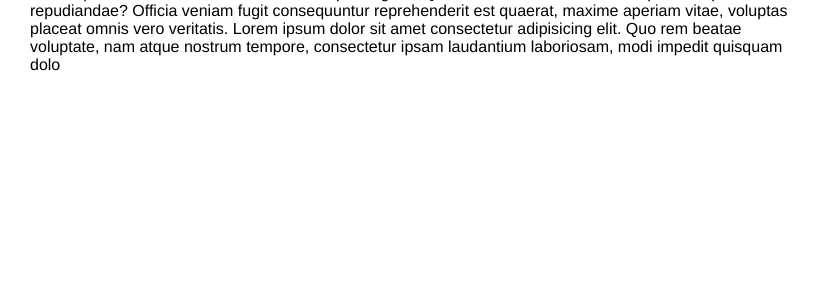
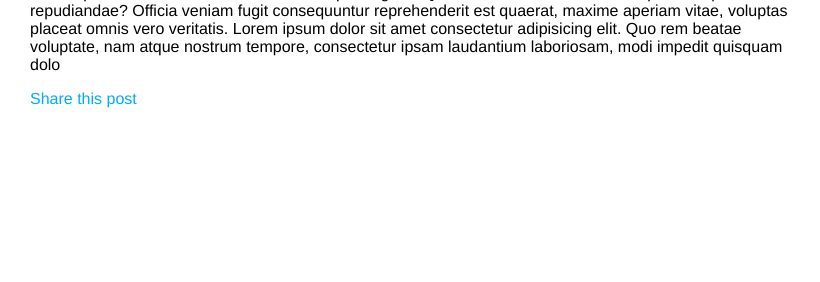
Before and after one commit to melissapixel/blog, a Django app: a page that uses blog/templates/blog/post/detail.html in a window 1280 px wide. Shown: the part 140-422 px from the top of the page, without its empty margins (0-820 px from the left). Run offline with Django 4.2, Linux system fonts and the light colour scheme; data comes from the database, SQL or seed files in the repository.

Commit message:
Easier way to form: via detail.html

```diff
--- a/blog/templates/blog/post/detail.html
+++ b/blog/templates/blog/post/detail.html
@@ -4,10 +4,15 @@
 
 {% block content %}
     <h1>{{ post.title }}</h1>
-
     <p class="date">
         Published {{ post.publish }} by {{ post.author }}
     </p>
+    {{ post.body|linebreaks }}
 
-    {{ post.body|linebreaks }}
+    <p>
+        <a href="{% url "blog:post_share" post.id %}">  <!-- передаем нужные параметры -->
+            Share this post
+        </a>
+    </p>
+
 {% endblock %}
--- a/blog/urls.py
+++ b/blog/urls.py
@@ -15,5 +15,5 @@ urlpatterns = [
 
     path('post/<int:post_id>/share/',
          views.post_share,
-         name='post_share'), # /post/5/share/
+         name='post_share'), # /blog/post/5/share/
 ]
```
